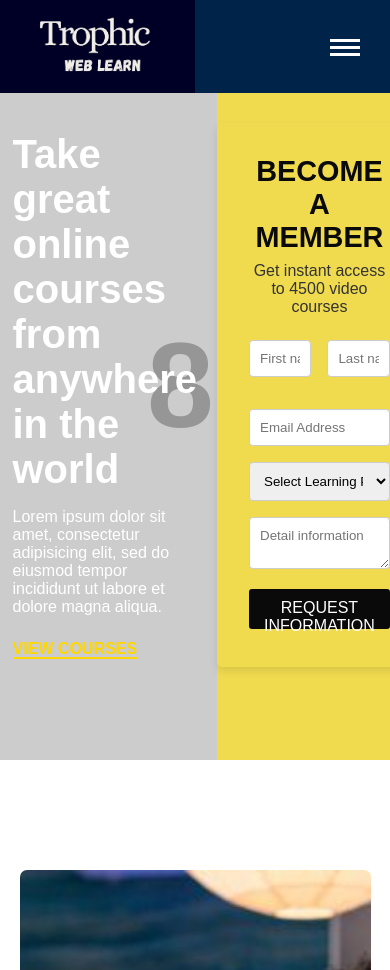
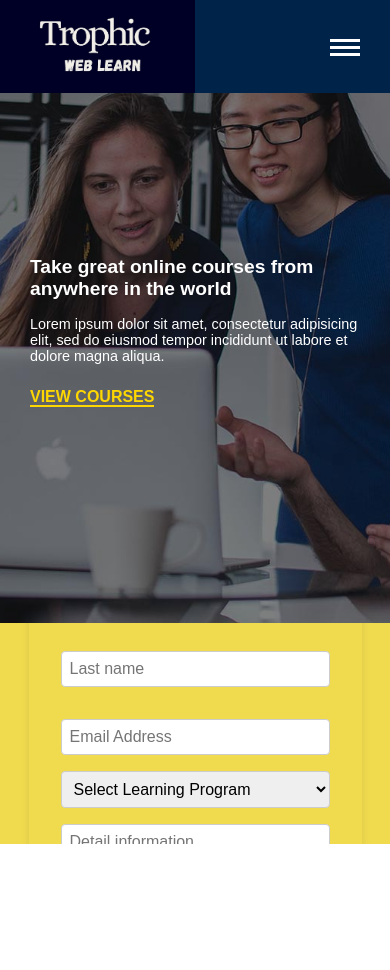
Before and after one commit to imariabe/trophic, a plain HTML site: page index.html in a window 390 px wide. Shown: the top 970 px of the page. Drawn offline with Linux system fonts and the light colour scheme; placeholder pictures from the web are drawn by us; a web font is replaced by a local one.

Commit message:
update website files

```diff
--- a/style.css
+++ b/style.css
@@ -366,7 +366,7 @@
 
 /* Hero Section Styles */
 .hero-section {
-    background-image: url('images/carousel-3.jpg'); /* Replace with the actual background image */
+    /* background-image: url('images/carousel-3.jpg'); */
     background-size: cover;
     background-position: center;
     height: 100vh;
@@ -415,18 +415,29 @@
 .container5 {
   display: flex;
   height: 100vh;
-  width: 110%;
-  margin-right: 20px;
-  margin-top: 30px;
+  width: 100vw;
 }
 
 .left-section {
   flex: 1;
-  background-image: url('https://via.placeholder.com/800'); /* Replace with actual image */
+  background-image: url('images/carousel-3.jpg'); /* Replace with actual image */
   background-size: cover;
+  background-position: center;
   display: flex;
   align-items: center;
   justify-content: center;
+  position: relative;
+}
+
+.left-section::before {
+  content: "";
+  position: absolute;
+  top: 0;
+  left: 0;
+  right: 0;
+  bottom: 0;
+  background-color: rgba(0, 0, 0, 0.5); /* Semi-transparent overlay */
+  z-index: 1;
 }
 
 .text-content {
@@ -434,10 +445,12 @@
   text-align: left;
   padding: 20px;
   max-width: 500px;
+  position: relative;
+  z-index: 2;
 }
 
 .text-content h1 {
-  font-size: 2.5rem;
+  font-size: 1.9rem;
   margin-bottom: 1rem;
 }
 
@@ -451,8 +464,6 @@
   color: #ffd700;
   font-weight: bold;
   border-bottom: 2px solid #ffd700;
-  list-style: none;
-  font: bold;
 }
 
 .right-section {
@@ -461,6 +472,7 @@
   display: flex;
   align-items: center;
   justify-content: center;
+  padding: 20px;
 }
 
 .form-container {
@@ -515,71 +527,65 @@ button:hover {
   background-color: #333;
 }
 
-
-
-
-
-@media screen and (max-width: 768px) {
-  .signup-form {
-    width: 90%;  /* Reduce width for mobile screens */
-    padding: 15px;  /* Reduce padding */
-    margin-bottom: 0;
-  }
-  .signup-form h2 {
-    font-size: 20px;  /* Adjust font size */
-  }
-  .signup-form input,
-  .signup-form select,
-  .signup-form textarea {
-    padding: 10px;  /* Adjust padding for input fields */
-  }
-  .signup-form button {
-    padding: 12px;  /* Increase button padding slightly */
-    font-size: 18px;  /* Increase button font size */
-  }
-}
-
-/* Extra small devices (phones, 576px and down) */
-@media screen and (max-width: 576px) {
-  .signup-form {
-    width: 100%;  /* Full width on smaller screens */
+/* Mobile-responsive styles */
+@media (max-width: 768px) {
+  .container5 {
+      flex-direction: column; /* Stack the sections vertically */
+      align-items: center;
+  }
+
+  .left-section {
+    width: 100%;
     padding: 10px;
-  }
-  .signup-form h2 {
-    font-size: 18px;  /* Further reduce font size */
-  }
-  .signup-form button {
-    font-size: 16px;
-  }
-}
-
-/* Responsive Styles */
-@media (max-width: 768px) {
-    .hero-section {
-        height: 90vh; /* Adjust height for smaller screens */
-        padding: 20px;
-        overflow: hidden;
-    }
-
-    .hero-wrapper {
-        max-width: 95%;
-        padding: 20px;
-    }
-
-    .hero-wrapper h1 {
-        font-size: 2rem;
-    }
-
-    .hero-wrapper p {
-        font-size: 1rem;
-    }
-
-    .hero-wrapper a {
-        font-size: 0.9rem;
-        padding: 8px 15px;
-    }
-}
-
+    height: 200px;
+    position: relative;
+    margin-top: 40px;
+
+  }
+
+  .right-section{
+    height: 300px;
+    margin-top: -80px;
+      width: 100%;
+      padding: 10px;
+
+  }
+
+
+
+
+  .text-content h1 {
+      font-size: 1.2rem; /* Adjust heading size for mobile */
+  }
+
+  .text-content p {
+      font-size: 0.9rem; /* Adjust paragraph size for mobile */
+  }
+
+  .form-container {
+    width: 100%; /* Ensure the form takes full width */
+    max-width: 90%; /* Cap it to 90% for some breathing space */
+    margin: 0 auto;
+  }
+
+  .form-group {
+    flex-direction: column;
+    width: 100%; /* Ensure each input takes up full width */
+  }
+  input, select, textarea {
+    font-size: 1rem;
+    padding: 8px;
+    width: 100%; /* Ensure inputs take up full width */
+    box-sizing: border-box; /* Make sure padding is included in the width */
+  }
+
+
+  button {
+    padding: 12px;
+    font-size: 1.1rem;
+    width: 100%; /* Make the button full-width as well */
+  }
+}
 
 
 .confi-section{
@@ -786,7 +792,7 @@ button:hover {
 /* Media queries for mobile screen (up to 768px) */
 @media (max-width: 768px) {
   .main-container {
-    margin-top: 10px;
+    margin-top:40px;
   }
 
   .who .empty, .who .text {
```
